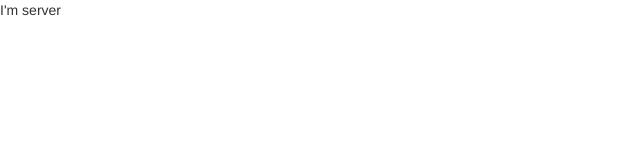
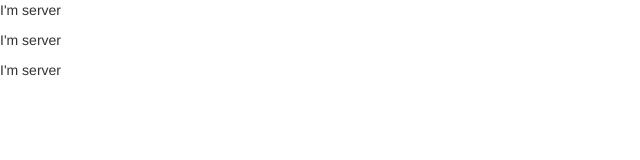
Before and after one commit to BeataJ/the-besics, an Angular app: page / in a window 1280 px wide. Shown: the top 160 px of the page, without its empty margins (0-640 px from the left). Built offline with nearby package versions, Linux system fonts and the light colour scheme.

Commit message:
add app-server selector to servers htnl

```diff
--- a/src/app/app.component.html
+++ b/src/app/app.component.html
@@ -1 +1,2 @@
 <app-server></app-server>
+<app-servers></app-servers>
--- a/src/app/servers/servers.component.html
+++ b/src/app/servers/servers.component.html
@@ -1 +1,2 @@
-<p>servers works!</p>
+<app-server></app-server>
+<app-server></app-server>
```
